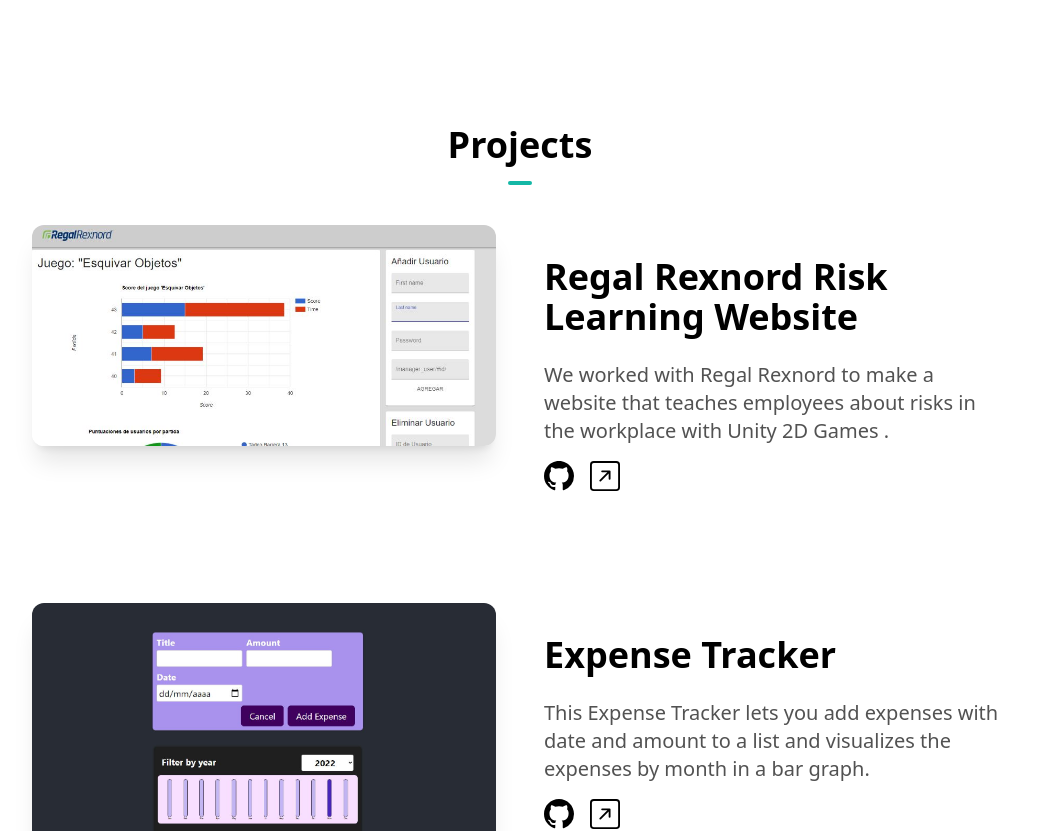
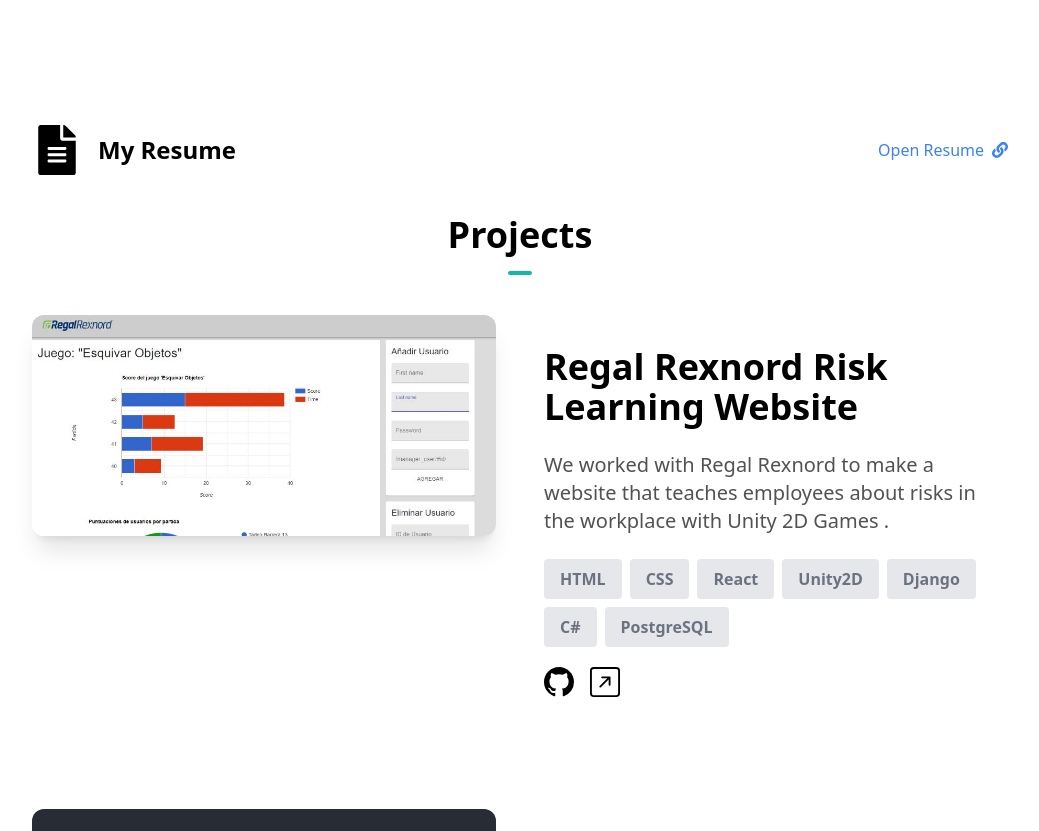
Before and after one commit to Jdanielcode1/Portafolio, a Next.js app: page / in a window 1280 px wide. Shown: the part 1600-2431 px from the top of the page, without its empty margins (120-1159 px from the left). Built offline with nearby package versions, Linux system fonts and the light colour scheme.

Commit message:
main changes

```diff
--- a/app/page.tsx
+++ b/app/page.tsx
@@ -1,11 +1,13 @@
 import AboutSection from "@/components/AboutSection"
 import HeroSection from "@/components/HeroSection"
 import ProjectsSection from "@/components/ProjectsSection"
+import Resume from '@/components/Resume';
 export default function Home() {
   return (
     <main className="mx-auto max-w-3xl px-4 sm:px-6 md:max-w-5xl ">
       <HeroSection />
       <AboutSection />
+      <Resume />
       <ProjectsSection />
     </main>
   )
--- a/components/Footer.tsx
+++ b/components/Footer.tsx
@@ -26,10 +26,7 @@ const Footer = () => {
             rel="noreferrer"
             target="_blank"
           >
-            <AiOutlineTwitter
-              className="hover:-translate-y-1 transition-transform cursor-pointer text-neutral-500 dark:text-neutral-100"
-              size={30}
-            />
+
           </a>
 
           <a
@@ -47,10 +44,7 @@ const Footer = () => {
             rel="noreferrer"
             target="_blank"
           >
-            <AiOutlineYoutube
-              className="hover:-translate-y-1 transition-transform cursor-pointer text-neutral-500 dark:text-neutral-100"
-              size={30}
-            />
+
           </a>
         </div>
       </div>
--- a/components/Navbar.tsx
+++ b/components/Navbar.tsx
@@ -20,6 +20,10 @@ const NAV_ITEMS: Array<NavItem> = [
   {
     label: "About",
     page: "about",
+  },
+  {
+    label: "Resume",
+    page: "resume",
   },
   {
     label: "Projects",
--- a/components/ProjectsSection.tsx
+++ b/components/ProjectsSection.tsx
@@ -12,6 +12,15 @@ const projects = [
     image: "/RegalRexnordImage.jpg",
     github: "https://github.com/WatchMakker/Construccion_software_proyecto",
     link: "https://miscompetenciastec21.tec.mx/elumen/portfolio/RO8nmDQuQO4oUwewzq",
+    skills: [
+      { skill: "HTML" },
+      { skill: "CSS" },
+      { skill: "React" },
+      { skill: "Unity2D" },
+      { skill: "Django" },
+      { skill: "C#" },
+      { skill: "PostgreSQL" },
+    ]
   },
   {
     name: "Expense Tracker",
@@ -19,6 +28,11 @@ const projects = [
     image: "/ExpenseTrackerImage.jpg",
     github: "https://github.com/Jdanielcode1/Expense_Tracker",
     link: "",
+    skills: [
+      { skill: "HTML" },
+      { skill: "CSS" },
+      { skill: "React" },
+    ]
   },
   {
     name: "Math test for Elementary Students",
@@ -27,6 +41,9 @@ const projects = [
     image: "/MathTestImage.png",
     github: "",
     link: "https://miscompetenciastec21.tec.mx/elumen/portfolio/OYXbAONC0BnkCV8dw",
+    skills: [
+      { skill: "Python" },
+    ]
   },
 ]
 
@@ -60,7 +77,19 @@ const ProjectsSection = () => {
                     <p className="text-xl leading-7 mb-4 text-neutral-600 dark:text-neutral-400">
                       {project.description}
                     </p>
-                    <div className="flex flex-row align-bottom space-x-4">
+                    <div className="flex flex-wrap flex-row justify-center z-10 md:justify-start">
+                      {project.skills.map((item, idx) => {
+                        return (
+                          <p
+                            key={idx}
+                            className="bg-gray-200 px-4 py-2 mr-2 mt-2 text-gray-500 rounded font-semibold"
+                          >
+                            {item.skill}
+                          </p>
+                        );
+                      })}
+                    </div>
+                    <div className="flex flex-row align-bottom space-x-4 mt-5">
                       <Link href={project.github} target="_blank">
                         <BsGithub
                           size={30}
@@ -80,10 +109,8 @@ const ProjectsSection = () => {
             </div>
           )
         })}
-
       </div>
     </section>
-  )
-}
-
+  );
+};
 export default ProjectsSection
--- /dev/null
+++ b/components/Resume.tsx
@@ -0,0 +1,27 @@
+import React from 'react';
+import { FaFileAlt, FaLink } from 'react-icons/fa';
+
+const Resume = () => {
+  const resumeUrl = 'http://link-to-your-resume.com'; // replace with your resume link
+
+  return (
+    <section id="resume" className="mb-10">
+    <div className="flex justify-between items-center w-full">
+      <div className="flex items-center">
+        <FaFileAlt size={50} className="mr-4" />
+        <h2 className="text-2xl font-bold">My Resume</h2>
+      </div>
+      <a
+        href={resumeUrl}
+        target="_blank"
+        rel="noopener noreferrer"
+        className="flex items-center text-blue-500 hover:underline"
+      >
+        Open Resume <FaLink className="ml-2" />
+      </a>
+    </div>
+    </section>
+  );
+};
+
+export default Resume;
```
Also changed, not shown: public/headshot.png (deleted), public/thankfulthoughts.png (deleted).
